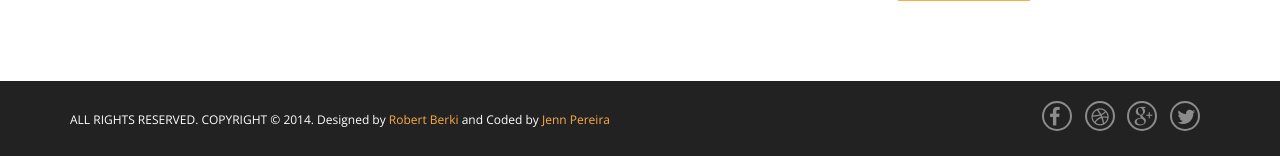
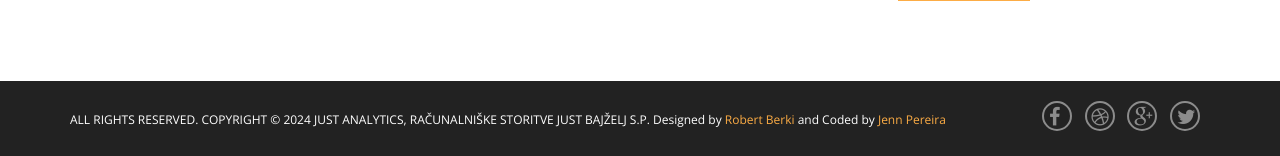
Before and after one commit to justjuust/justanalytics, a Django app: page / in a window 1280 px wide. Shown: the part 5016-5172 px from the top of the page. Run offline with Django 5.2, Linux system fonts and the light colour scheme; some libraries are stand-ins or nearby versions.

Commit message:
Add copyright

```diff
--- a/templates/index.html
+++ b/templates/index.html
@@ -424,7 +424,7 @@
 <nav id="footer">
     <div class="container">
         <div class="pull-left fnav">
-            <p>ALL RIGHTS RESERVED. COPYRIGHT © 2014. Designed by <a
+            <p>ALL RIGHTS RESERVED. COPYRIGHT © 2024 JUST ANALYTICS, RAČUNALNIŠKE STORITVE JUST BAJŽELJ S.P. Designed by <a
                     href="https://dribbble.com/shots/1817781--FREEBIE-JustAnalytics-Digital-agency-one-page-template"
                     target="_blank">Robert Berki</a> and Coded by <a href="https://dribbble.com/jennpereira"
                                                                      target="_blank">Jenn Pereira</a></p>
```
